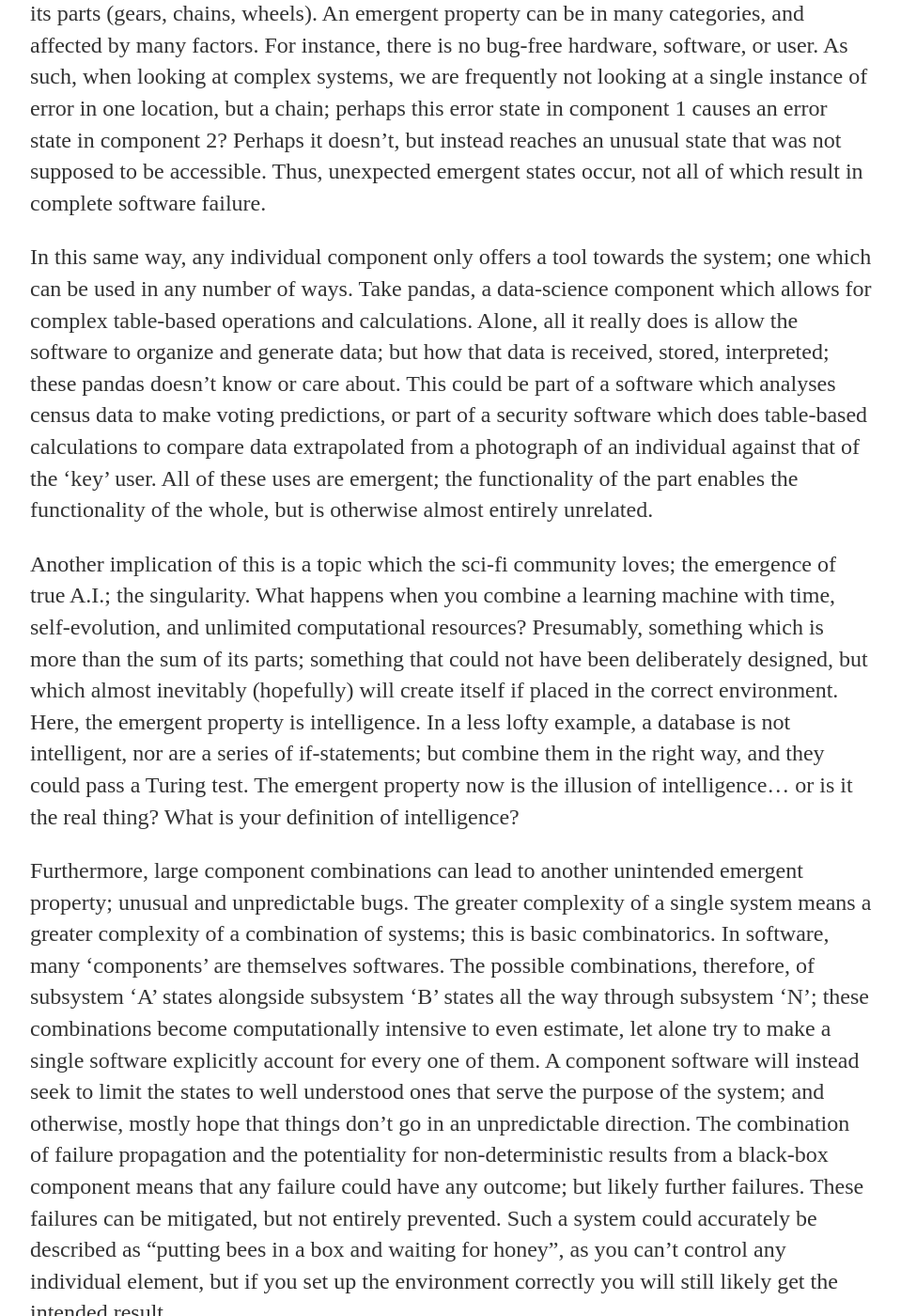
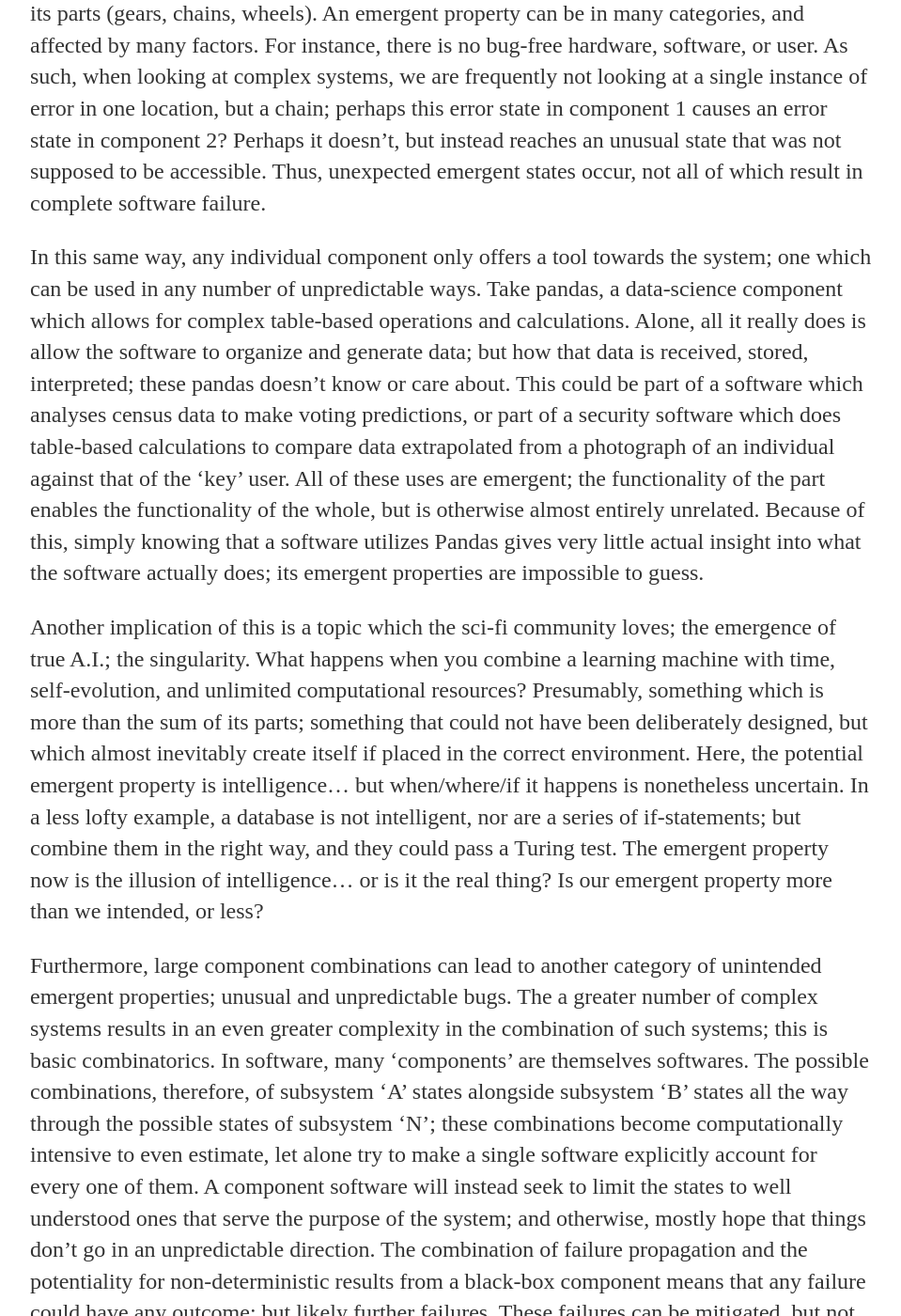
Before and after one commit to Quintuplin/quintuplin.github.io, a Jekyll site: the page built from _posts/2019-10-22-Chapter-19.md, in a window 1280 px wide and 1400 px high, scrolled down 661 px. Shown: the whole window at 94% size, without its empty margins (160-1119 px from the left). Built offline with Jekyll 4.4.1, drawn with Linux system fonts in a browser that asks for light colours; comment, search, counter and statistics services are not loaded; some of the changed text lies outside the part shown.

Commit message:
Update 2019-10-22-Chapter-19.md

```diff
--- a/_posts/2019-10-22-Chapter-19.md
+++ b/_posts/2019-10-22-Chapter-19.md
@@ -6,14 +6,14 @@ date: 2019-10-22
 
 ## 19.3. Why is it impossible to infer the emergent properties of a complex system from the properties of the system components?
 
-An emergent property is any property that a system has which its components do not. In a component-based software, the core intended property is likely emergent. But other properties, such as unintended functionalities or very unintended failure states, can also be deemed emergent if they are a result of the combination of components. Because of how broad this definition is, therefore, there are many kinds of emergent properties, all of which share only one trait; unpredictability.
+An emergent property is any property that a system has which its components do not. In a component-based software, the core intended property is itself emergent. But other properties, such as unintended functionalities or very unintended failure states, can also be deemed emergent if they are a result of the combination of components. Because of how broad this definition is, therefore, there are many kinds of emergent properties, most of which share only one trait; unpredictability.
 
 The issue with the emergent properties of a system is that they are often fundamentally different than the properties of any of that system's components. The textbook uses a perfect example; the properties of a bike (transportation) are fundamentally different than those of its parts (gears, chains, wheels). An emergent property can be in many categories, and affected by many factors. For instance, there is no bug-free hardware, software, or user. As such, when looking at complex systems, we are frequently not looking at a single instance of error in one location, but a chain; perhaps this error state in component 1 causes an error state in component 2? Perhaps it doesn't, but instead reaches an unusual state that was not supposed to be accessible. Thus, unexpected emergent states occur, not all of which result in complete software failure.
 
-In this same way, any individual component only offers a tool towards the system; one which can be used in any number of ways. Take pandas, a data-science component which allows for complex table-based operations and calculations. Alone, all it really does is allow the software to organize and generate data; but how that data is received, stored, interpreted; these pandas doesn't know or care about. This could be part of a software which analyses census data to make voting predictions, or part of a security software which does table-based calculations to compare data extrapolated from a photograph of an individual against that of the 'key' user. All of these uses are emergent; the functionality of the part enables the functionality of the whole, but is otherwise almost entirely unrelated.
+In this same way, any individual component only offers a tool towards the system; one which can be used in any number of unpredictable ways. Take pandas, a data-science component which allows for complex table-based operations and calculations. Alone, all it really does is allow the software to organize and generate data; but how that data is received, stored, interpreted; these pandas doesn't know or care about. This could be part of a software which analyses census data to make voting predictions, or part of a security software which does table-based calculations to compare data extrapolated from a photograph of an individual against that of the 'key' user. All of these uses are emergent; the functionality of the part enables the functionality of the whole, but is otherwise almost entirely unrelated. Because of this, simply knowing that a software utilizes Pandas gives very little actual insight into what the software actually does; its emergent properties are impossible to guess.
 
-Another implication of this is a topic which the sci-fi community loves; the emergence of true A.I.; the singularity. What happens when you combine a learning machine with time, self-evolution, and unlimited computational resources? Presumably, something which is more than the sum of its parts; something that could not have been deliberately designed, but which almost inevitably (hopefully) will create itself if placed in the correct environment. Here, the emergent property is intelligence. In a less lofty example, a database is not intelligent, nor are a series of if-statements; but combine them in the right way, and they could pass a Turing test. The emergent property now is the illusion of intelligence... or is it the real thing? What is your definition of intelligence?
+Another implication of this is a topic which the sci-fi community loves; the emergence of true A.I.; the singularity. What happens when you combine a learning machine with time, self-evolution, and unlimited computational resources? Presumably, something which is more than the sum of its parts; something that could not have been deliberately designed, but which almost inevitably create itself if placed in the correct environment. Here, the potential emergent property is intelligence... but when/where/if it happens is nonetheless uncertain. In a less lofty example, a database is not intelligent, nor are a series of if-statements; but combine them in the right way, and they could pass a Turing test. The emergent property now is the illusion of intelligence... or is it the real thing? Is our emergent property more than we intended, or less?
 
-Furthermore, large component combinations can lead to another unintended emergent property; unusual and unpredictable bugs. The greater complexity of a single system means a greater complexity of a combination of systems; this is basic combinatorics. In software, many 'components' are themselves softwares. The possible combinations, therefore, of subsystem 'A' states alongside subsystem 'B' states all the way through subsystem 'N'; these combinations become computationally intensive to even estimate, let alone try to make a single software explicitly account for every one of them. A component software will instead seek to limit the states to well understood ones that serve the purpose of the system; and otherwise, mostly hope that things don't go in an unpredictable direction. The combination of failure propagation and the potentiality for non-deterministic results from a black-box component means that any failure could have any outcome; but likely further failures. These failures can be mitigated, but not entirely prevented. Such a system could accurately be described as "putting bees in a box and waiting for honey", as you can't control any individual element, but if you set up the environment correctly you will still likely get the intended result.
+Furthermore, large component combinations can lead to another category of unintended emergent properties; unusual and unpredictable bugs. The a greater number of complex systems results in an even greater complexity in the combination of such systems; this is basic combinatorics. In software, many 'components' are themselves softwares. The possible combinations, therefore, of subsystem 'A' states alongside subsystem 'B' states all the way through the possible states of subsystem 'N'; these combinations become computationally intensive to even estimate, let alone try to make a single software explicitly account for every one of them. A component software will instead seek to limit the states to well understood ones that serve the purpose of the system; and otherwise, mostly hope that things don't go in an unpredictable direction. The combination of failure propagation and the potentiality for non-deterministic results from a black-box component means that any failure could have any outcome; but likely further failures. These failures can be mitigated, but not entirely prevented. Such a system could accurately be described as "putting bees in a box and waiting for honey", as you can't control any individual element, but if you set up the environment correctly you will still likely get the intended result.
 
-This uncertainty, however, is further exacerbated by the black-box mentality. On the one hand, trying to understand every component is a complete waste of time and energy. On the other, not knowing how a component works (and doesn't) might lead to finding a flaw at the worst possible time; possibly after deployment, when one of the aforementioned unexpected state combinations occur. At the same time, as softwares grow in complexity, so too do components; any individual component utilized by your software might itself be made up of many more other components which you know nothing about. The potential depth of this recursion has no limit. This, combined with *7+-2*, means that trying to understand every component, state, combination, and sub-component is a fool's errand. Ultimately, the best you can do is test the things that you intend to use so that you have a *hope* of understanding some of the most predictable unusual states, and hope that the ones you have missed don't occur; or at least don't occur too often.
+This uncertainty is further exacerbated by the black-box mentality. On the one hand, trying to understand every component is a complete waste of time and energy. On the other, not knowing how a component works (and doesn't) might lead to finding a flaw at the worst possible time; possibly after deployment, when one of the aforementioned unexpected state combinations occur. At the same time, as softwares grow in complexity, so too do components; any individual component utilized by your software might itself be made up of many more other components which you know nothing about. The potential depth of this recursion has no limit. This, combined with *7+-2*, means that trying to understand every component, state, combination, and sub-component is a fool's errand. Ultimately, the best you can do is test the things that you intend to use so that you have a *hope* of understanding some of the most predictable unusual states, and hope that the ones you have missed don't occur; or at least don't occur too often.
```
